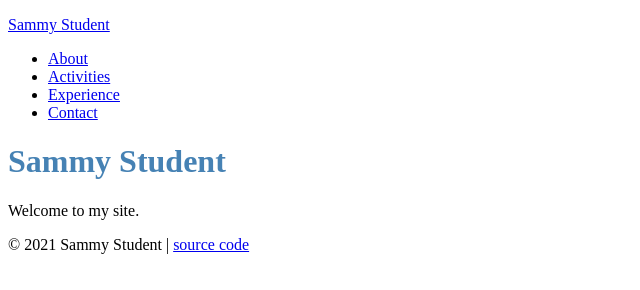
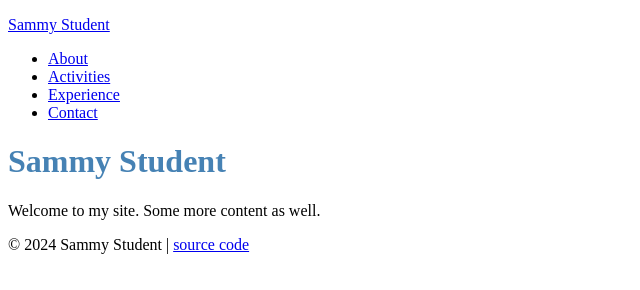
Before and after one commit to s2t2/student-site-inclass-2024-online, a plain HTML site: page index.html in a window 1280 px wide. Shown: the whole page, without its empty margins (0-640 px from the left). Drawn offline with Linux system fonts and the light colour scheme.

Commit message:
Update index.html

```diff
--- a/index.html
+++ b/index.html
@@ -20,11 +20,11 @@
 
     <div class="page">
       <h1>Sammy Student</h1>
-      <p>Welcome to my site.</p>
+      <p>Welcome to my site. Some more content as well.</p>
     </div>
 
     <footer>
-      <p>&copy; 2021 Sammy Student |
+      <p>&copy; 2024 Sammy Student |
         <a href="https://github.com/prof-rossetti/student-site">source code</a>
       </p>
     </footer>
```
